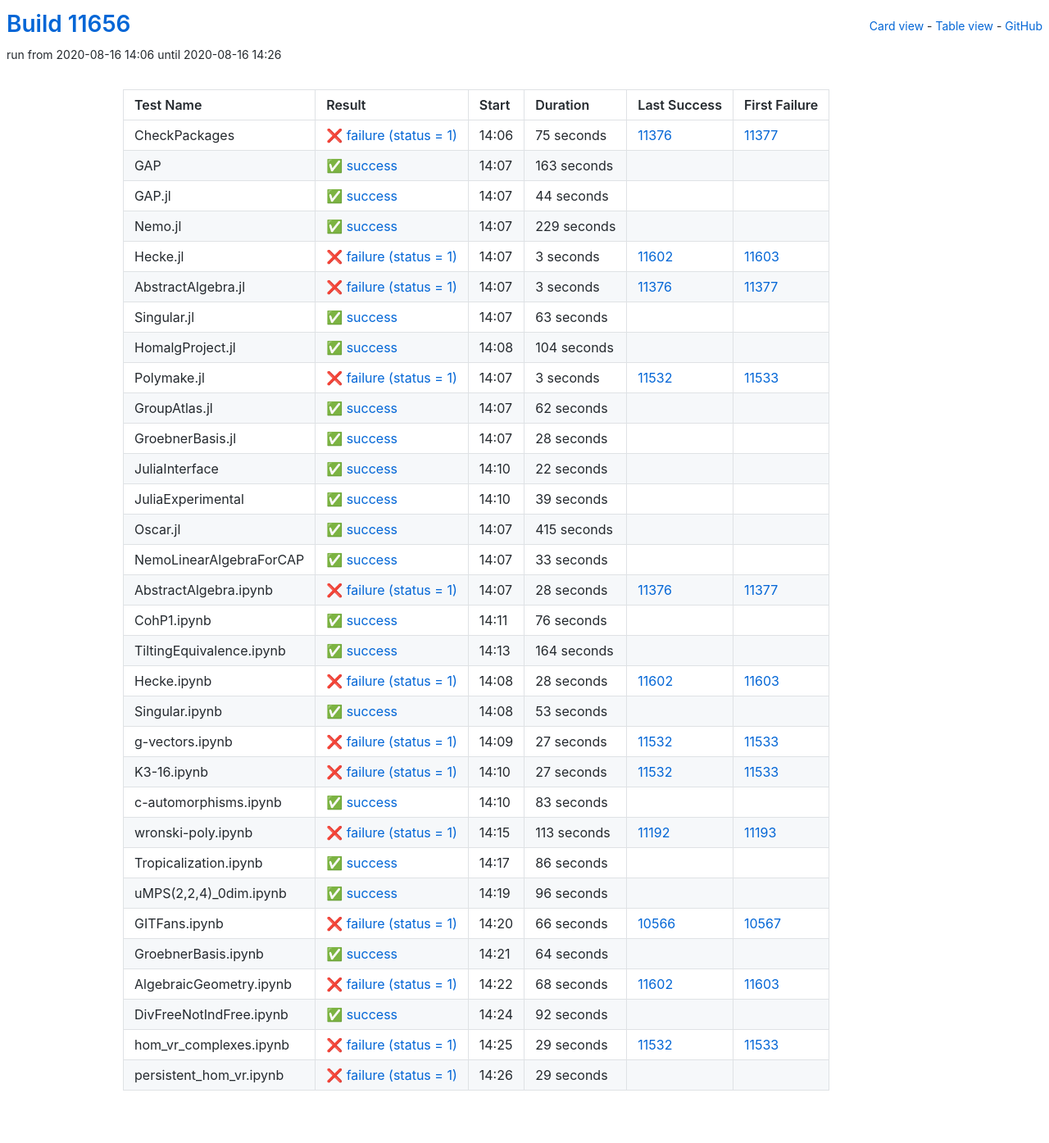
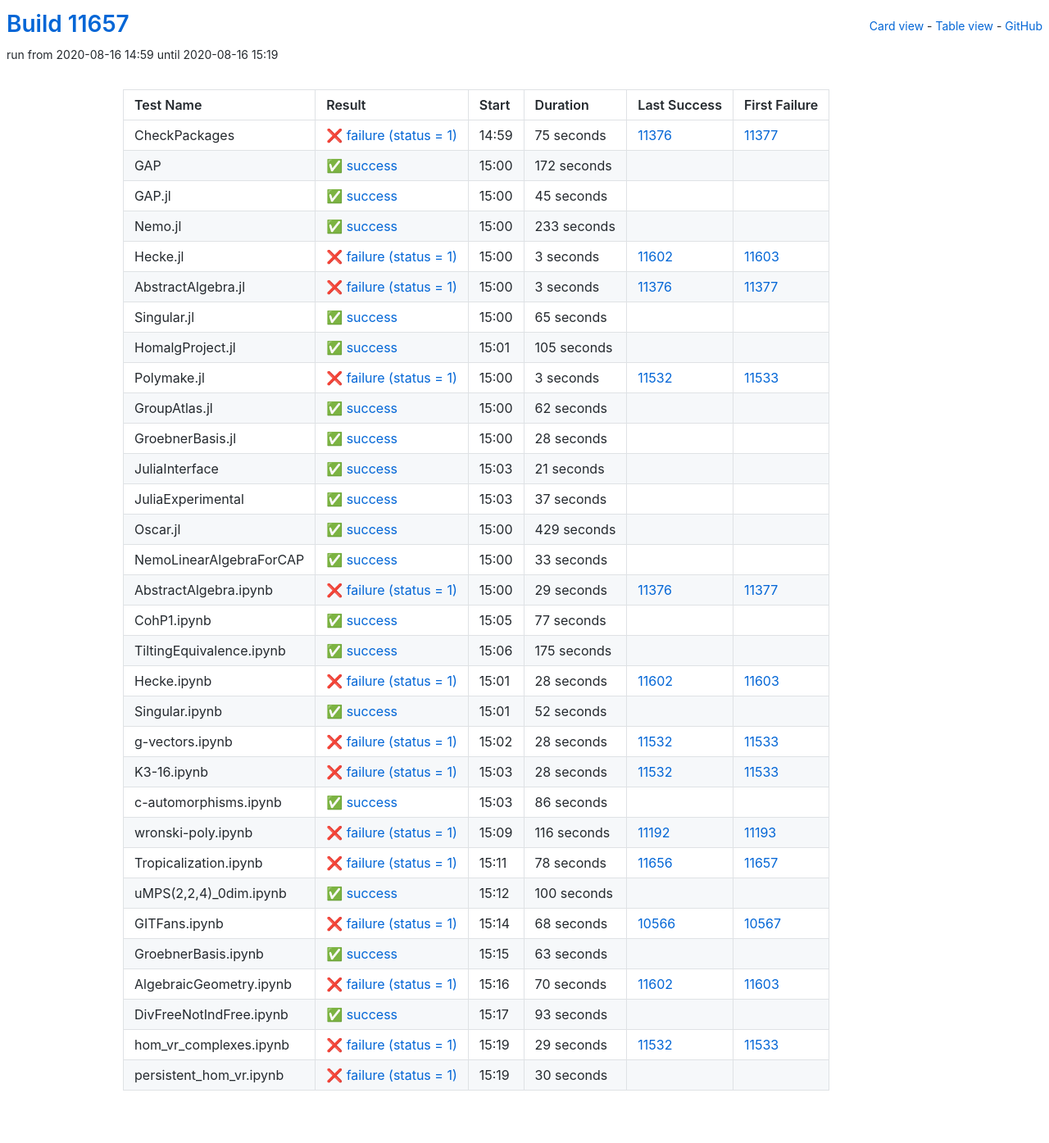
Before and after one commit to oscar-system/oscar-ci-status, a Jekyll site: the page built from table.html, in a window 1280 px wide. Shown: the whole page at 82% size. Built offline with Jekyll 4.4.1, drawn with Linux system fonts in a browser that asks for light colours.

Commit message:
Build #11657

```diff
--- a/_data/ci.yml
+++ b/_data/ci.yml
@@ -1,6 +1,6 @@
 ---
-build: 11656
-build_url: https://oscarci.mathematik.uni-kl.de/job/oscar/11656/
+build: 11657
+build_url: https://oscarci.mathematik.uni-kl.de/job/oscar/11657/
 job: oscar
 organization: oscar-system
 repo: oscar-ci-status
@@ -8,8 +8,8 @@
 tests:
 - name: CheckPackages
   id: checkpackages
-  log: https://oscarci.mathematik.uni-kl.de/job/oscar/11656/artifact/logs/build-11656/CheckPackages.log
-  start: 2020-08-16 14:06
+  log: https://oscarci.mathematik.uni-kl.de/job/oscar/11657/artifact/logs/build-11657/CheckPackages.log
+  start: 2020-08-16 14:59
   success: false
   exitcode: 1
   status: failure
@@ -20,44 +20,44 @@
   first_failure_url: https://oscarci.mathematik.uni-kl.de/job/oscar/11377/
 - name: GAP
   id: gap
-  log: https://oscarci.mathematik.uni-kl.de/job/oscar/11656/artifact/logs/build-11656/GAP.log
-  start: 2020-08-16 14:07
+  log: https://oscarci.mathematik.uni-kl.de/job/oscar/11657/artifact/logs/build-11657/GAP.log
+  start: 2020-08-16 15:00
   success: true
   exitcode: 0
   status: success
-  duration: 163
+  duration: 172
   last_success: false
   last_success_url:
   first_failure: false
   first_failure_url:
 - name: GAP.jl
   id: gap-jl
-  log: https://oscarci.mathematik.uni-kl.de/job/oscar/11656/artifact/logs/build-11656/GAP.jl.log
-  start: 2020-08-16 14:07
+  log: https://oscarci.mathematik.uni-kl.de/job/oscar/11657/artifact/logs/build-11657/GAP.jl.log
+  start: 2020-08-16 15:00
   success: true
   exitcode: 0
   status: success
-  duration: 44
+  duration: 45
   last_success: false
   last_success_url:
   first_failure: false
   first_failure_url:
 - name: Nemo.jl
   id: nemo-jl
-  log: https://oscarci.mathematik.uni-kl.de/job/oscar/11656/artifact/logs/build-11656/Nemo.jl.log
-  start: 2020-08-16 14:07
+  log: https://oscarci.mathematik.uni-kl.de/job/oscar/11657/artifact/logs/build-11657/Nemo.jl.log
+  start: 2020-08-16 15:00
   success: true
   exitcode: 0
   status: success
-  duration: 229
+  duration: 233
   last_success: false
   last_success_url:
   first_failure: false
   first_failure_url:
 - name: Hecke.jl
   id: hecke-jl
-  log: https://oscarci.mathematik.uni-kl.de/job/oscar/11656/artifact/logs/build-11656/Hecke.jl.log
-  start: 2020-08-16 14:07
+  log: https://oscarci.mathematik.uni-kl.de/job/oscar/11657/artifact/logs/build-11657/Hecke.jl.log
+  start: 2020-08-16 15:00
   success: false
   exitcode: 1
   status: failure
@@ -68,8 +68,8 @@
   first_failure_url: https://oscarci.mathematik.uni-kl.de/job/oscar/11603/
 - name: AbstractAlgebra.jl
   id: abstractalgebra-jl
-  log: https://oscarci.mathematik.uni-kl.de/job/oscar/11656/artifact/logs/build-11656/AbstractAlgebra.jl.log
-  start: 2020-08-16 14:07
+  log: https://oscarci.mathematik.uni-kl.de/job/oscar/11657/artifact/logs/build-11657/AbstractAlgebra.jl.log
+  start: 2020-08-16 15:00
   success: false
   exitcode: 1
   status: failure
@@ -80,32 +80,32 @@
   first_failure_url: https://oscarci.mathematik.uni-kl.de/job/oscar/11377/
 - name: Singular.jl
   id: singular-jl
-  log: https://oscarci.mathematik.uni-kl.de/job/oscar/11656/artifact/logs/build-11656/Singular.jl.log
-  start: 2020-08-16 14:07
+  log: https://oscarci.mathematik.uni-kl.de/job/oscar/11657/artifact/logs/build-11657/Singular.jl.log
+  start: 2020-08-16 15:00
   success: true
   exitcode: 0
   status: success
-  duration: 63
+  duration: 65
   last_success: false
   last_success_url:
   first_failure: false
   first_failure_url:
 - name: HomalgProject.jl
   id: homalgproject-jl
-  log: https://oscarci.mathematik.uni-kl.de/job/oscar/11656/artifact/logs/build-11656/HomalgProject.jl.log
-  start: 2020-08-16 14:08
+  log: https://oscarci.mathematik.uni-kl.de/job/oscar/11657/artifact/logs/build-11657/HomalgProject.jl.log
+  start: 2020-08-16 15:01
   success: true
   exitcode: 0
   status: success
-  duration: 104
+  duration: 105
   last_success: false
   last_success_url:
   first_failure: false
   first_failure_url:
 - name: Polymake.jl
   id: polymake-jl
-  log: https://oscarci.mathematik.uni-kl.de/job/oscar/11656/artifact/logs/build-11656/Polymake.jl.log
-  start: 2020-08-16 14:07
+  log: https://oscarci.mathematik.uni-kl.de/job/oscar/11657/artifact/logs/build-11657/Polymake.jl.log
+  start: 2020-08-16 15:00
   success: false
   exitcode: 1
   status: failure
@@ -116,8 +116,8 @@
   first_failure_url: https://oscarci.mathematik.uni-kl.de/job/oscar/11533/
 - name: GroupAtlas.jl
   id: groupatlas-jl
-  log: https://oscarci.mathematik.uni-kl.de/job/oscar/11656/artifact/logs/build-11656/GroupAtlas.jl.log
-  start: 2020-08-16 14:07
+  log: https://oscarci.mathematik.uni-kl.de/job/oscar/11657/artifact/logs/build-11657/GroupAtlas.jl.log
+  start: 2020-08-16 15:00
   success: true
   exitcode: 0
   status: success
@@ -128,8 +128,8 @@
   first_failure_url:
 - name: GroebnerBasis.jl
   id: groebnerbasis-jl
-  log: https://oscarci.mathematik.uni-kl.de/job/oscar/11656/artifact/logs/build-11656/GroebnerBasis.jl.log
-  start: 2020-08-16 14:07
+  log: https://oscarci.mathematik.uni-kl.de/job/oscar/11657/artifact/logs/build-11657/GroebnerBasis.jl.log
+  start: 2020-08-16 15:00
   success: true
   exitcode: 0
   status: success
@@ -140,44 +140,44 @@
   first_failure_url:
 - name: JuliaInterface
   id: juliainterface
-  log: https://oscarci.mathematik.uni-kl.de/job/oscar/11656/artifact/logs/build-11656/JuliaInterface.log
-  start: 2020-08-16 14:10
+  log: https://oscarci.mathematik.uni-kl.de/job/oscar/11657/artifact/logs/build-11657/JuliaInterface.log
+  start: 2020-08-16 15:03
   success: true
   exitcode: 0
   status: success
-  duration: 22
+  duration: 21
   last_success: false
   last_success_url:
   first_failure: false
   first_failure_url:
 - name: JuliaExperimental
   id: juliaexperimental
-  log: https://oscarci.mathematik.uni-kl.de/job/oscar/11656/artifact/logs/build-11656/JuliaExperimental.log
-  start: 2020-08-16 14:10
+  log: https://oscarci.mathematik.uni-kl.de/job/oscar/11657/artifact/logs/build-11657/JuliaExperimental.log
+  start: 2020-08-16 15:03
   success: true
   exitcode: 0
   status: success
-  duration: 39
+  duration: 37
   last_success: false
   last_success_url:
   first_failure: false
   first_failure_url:
 - name: Oscar.jl
   id: oscar-jl
-  log: https://oscarci.mathematik.uni-kl.de/job/oscar/11656/artifact/logs/build-11656/Oscar.jl.log
-  start: 2020-08-16 14:07
+  log: https://oscarci.mathematik.uni-kl.de/job/oscar/11657/artifact/logs/build-11657/Oscar.jl.log
+  start: 2020-08-16 15:00
   success: true
   exitcode: 0
   status: success
-  duration: 415
+  duration: 429
   last_success: false
   last_success_url:
   first_failure: false
   first_failure_url:
 - name: NemoLinearAlgebraForCAP
   id: nemolinearalgebraforcap
-  log: https://oscarci.mathematik.uni-kl.de/job/oscar/11656/artifact/logs/build-11656/NemoLinearAlgebraForCAP.log
-  start: 2020-08-16 14:07
+  log: https://oscarci.mathematik.uni-kl.de/job/oscar/11657/artifact/logs/build-11657/NemoLinearAlgebraForCAP.log
+  start: 2020-08-16 15:00
   success: true
   exitcode: 0
   status: success
@@ -188,44 +188,44 @@
   first_failure_url:
 - name: AbstractAlgebra.ipynb
   id: abstractalgebra-ipynb
-  log: https://oscarci.mathematik.uni-kl.de/job/oscar/11656/artifact/logs/build-11656/AbstractAlgebra.ipynb.log
-  start: 2020-08-16 14:07
+  log: https://oscarci.mathematik.uni-kl.de/job/oscar/11657/artifact/logs/build-11657/AbstractAlgebra.ipynb.log
+  start: 2020-08-16 15:00
   success: false
   exitcode: 1
   status: failure
-  duration: 28
+  duration: 29
   last_success: 11376
   last_success_url: https://oscarci.mathematik.uni-kl.de/job/oscar/11376/
   first_failure: 11377
   first_failure_url: https://oscarci.mathematik.uni-kl.de/job/oscar/11377/
 - name: CohP1.ipynb
   id: cohp1-ipynb
-  log: https://oscarci.mathematik.uni-kl.de/job/oscar/11656/artifact/logs/build-11656/CohP1.ipynb.log
-  start: 2020-08-16 14:11
+  log: https://oscarci.mathematik.uni-kl.de/job/oscar/11657/artifact/logs/build-11657/CohP1.ipynb.log
+  start: 2020-08-16 15:05
   success: true
   exitcode: 0
   status: success
-  duration: 76
+  duration: 77
   last_success: false
   last_success_url:
   first_failure: false
   first_failure_url:
 - name: TiltingEquivalence.ipynb
   id: tiltingequivalence-ipynb
-  log: https://oscarci.mathematik.uni-kl.de/job/oscar/11656/artifact/logs/build-11656/TiltingEquivalence.ipynb.log
-  start: 2020-08-16 14:13
+  log: https://oscarci.mathematik.uni-kl.de/job/oscar/11657/artifact/logs/build-11657/TiltingEquivalence.ipynb.log
+  start: 2020-08-16 15:06
   success: true
   exitcode: 0
   status: success
-  duration: 164
+  duration: 175
   last_success: false
   last_success_url:
   first_failure: false
   first_failure_url:
 - name: Hecke.ipynb
   id: hecke-ipynb
-  log: https://oscarci.mathematik.uni-kl.de/job/oscar/11656/artifact/logs/build-11656/Hecke.ipynb.log
-  start: 2020-08-16 14:08
+  log: https://oscarci.mathematik.uni-kl.de/job/oscar/11657/artifact/logs/build-11657/Hecke.ipynb.log
+  start: 2020-08-16 15:01
   success: false
   exitcode: 1
   status: failure
@@ -236,68 +236,44 @@
   first_failure_url: https://oscarci.mathematik.uni-kl.de/job/oscar/11603/
 - name: Singular.ipynb
   id: singular-ipynb
-  log: https://oscarci.mathematik.uni-kl.de/job/oscar/11656/artifact/logs/build-11656/Singular.ipynb.log
-  start: 2020-08-16 14:08
+  log: https://oscarci.mathematik.uni-kl.de/job/oscar/11657/artifact/logs/build-11657/Singular.ipynb.log
+  start: 2020-08-16 15:01
   success: true
   exitcode: 0
   status: success
-  duration: 53
+  duration: 52
   last_success: false
   last_success_url:
   first_failure: false
   first_failure_url:
 - name: g-vectors.ipynb
   id: g-vectors-ipynb
-  log: https://oscarci.mathematik.uni-kl.de/job/oscar/11656/artifact/logs/build-11656/g-vectors.ipynb.log
-  start: 2020-08-16 14:09
+  log: https://oscarci.mathematik.uni-kl.de/job/oscar/11657/artifact/logs/build-11657/g-vectors.ipynb.log
+  start: 2020-08-16 15:02
   success: false
   exitcode: 1
   status: failure
-  duration: 27
+  duration: 28
   last_success: 11532
   last_success_url: https://oscarci.mathematik.uni-kl.de/job/oscar/11532/
   first_failure: 11533
   first_failure_url: https://oscarci.mathematik.uni-kl.de/job/oscar/11533/
 - name: K3-16.ipynb
   id: k3-16-ipynb
-  log: https://oscarci.mathematik.uni-kl.de/job/oscar/11656/artifact/logs/build-11656/K3-16.ipynb.log
-  start: 2020-08-16 14:10
+  log: https://oscarci.mathematik.uni-kl.de/job/oscar/11657/artifact/logs/build-11657/K3-16.ipynb.log
+  start: 2020-08-16 15:03
   success: false
   exitcode: 1
   status: failure
-  duration: 27
+  duration: 28
   last_success: 11532
   last_success_url: https://oscarci.mathematik.uni-kl.de/job/oscar/11532/
   first_failure: 11533
   first_failure_url: https://oscarci.mathematik.uni-kl.de/job/oscar/11533/
 - name: c-automorphisms.ipynb
   id: c-automorphisms-ipynb
-  log: https://oscarci.mathematik.uni-kl.de/job/oscar/11656/artifact/logs/build-11656/c-automorphisms.ipynb.log
-  start: 2020-08-16 14:10
-  success: true
-  exitcode: 0
-  status: success
-  duration: 83
-  last_success: false
-  last_success_url:
-  first_failure: false
-  first_failure_url:
-- name: wronski-poly.ipynb
-  id: wronski-poly-ipynb
-  log: https://oscarci.mathematik.uni-kl.de/job/oscar/11656/artifact/logs/build-11656/wronski-poly.ipynb.log
-  start: 2020-08-16 14:15
-  success: false
-  exitcode: 1
-  status: failure
-  duration: 113
-  last_success: 11192
-  last_success_url: https://oscarci.mathematik.uni-kl.de/job/oscar/11192/
-  first_failure: 11193
-  first_failure_url: https://oscarci.mathematik.uni-kl.de/job/oscar/11193/
-- name: Tropicalization.ipynb
-  id: tropicalization-ipynb
-  log: https://oscarci.mathematik.uni-kl.de/job/oscar/11656/artifact/logs/build-11656/Tropicalization.ipynb.log
-  start: 2020-08-16 14:17
+  log: https://oscarci.mathematik.uni-kl.de/job/oscar/11657/artifact/logs/build-11657/c-automorphisms.ipynb.log
+  start: 2020-08-16 15:03
   success: true
   exitcode: 0
   status: success
@@ -306,70 +282,94 @@
   last_success_url:
   first_failure: false
   first_failure_url:
+- name: wronski-poly.ipynb
+  id: wronski-poly-ipynb
+  log: https://oscarci.mathematik.uni-kl.de/job/oscar/11657/artifact/logs/build-11657/wronski-poly.ipynb.log
+  start: 2020-08-16 15:09
+  success: false
+  exitcode: 1
+  status: failure
+  duration: 116
+  last_success: 11192
+  last_success_url: https://oscarci.mathematik.uni-kl.de/job/oscar/11192/
+  first_failure: 11193
+  first_failure_url: https://oscarci.mathematik.uni-kl.de/job/oscar/11193/
+- name: Tropicalization.ipynb
+  id: tropicalization-ipynb
+  log: https://oscarci.mathematik.uni-kl.de/job/oscar/11657/artifact/logs/build-11657/Tropicalization.ipynb.log
+  start: 2020-08-16 15:11
+  success: false
+  exitcode: 1
+  status: failure
+  duration: 78
+  last_success: 11656
+  last_success_url: https://oscarci.mathematik.uni-kl.de/job/oscar/11656/
+  first_failure: 11657
+  first_failure_url: https://oscarci.mathematik.uni-kl.de/job/oscar/11657/
 - name: uMPS(2,2,4)_0dim.ipynb
   id: umps-2-2-4-0dim-ipynb
-  log: https://oscarci.mathematik.uni-kl.de/job/oscar/11656/artifact/logs/build-11656/uMPS-2-2-4-_0dim.ipynb.log
-  start: 2020-08-16 14:19
+  log: https://oscarci.mathematik.uni-kl.de/job/oscar/11657/artifact/logs/build-11657/uMPS-2-2-4-_0dim.ipynb.log
+  start: 2020-08-16 15:12
   success: true
   exitcode: 0
   status: success
-  duration: 96
+  duration: 100
   last_success: false
   last_success_url:
   first_failure: false
   first_failure_url:
 - name: GITFans.ipynb
   id: gitfans-ipynb
-  log: https://oscarci.mathematik.uni-kl.de/job/oscar/11656/artifact/logs/build-11656/GITFans.ipynb.log
-  start: 2020-08-16 14:20
+  log: https://oscarci.mathematik.uni-kl.de/job/oscar/11657/artifact/logs/build-11657/GITFans.ipynb.log
+  start: 2020-08-16 15:14
   success: false
   exitcode: 1
   status: failure
-  duration: 66
+  duration: 68
   last_success: 10566
   last_success_url: https://oscarci.mathematik.uni-kl.de/job/oscar/10566/
   first_failure: 10567
   first_failure_url: https://oscarci.mathematik.uni-kl.de/job/oscar/10567/
 - name: GroebnerBasis.ipynb
   id: groebnerbasis-ipynb
-  log: https://oscarci.mathematik.uni-kl.de/job/oscar/11656/artifact/logs/build-11656/GroebnerBasis.ipynb.log
-  start: 2020-08-16 14:21
+  log: https://oscarci.mathematik.uni-kl.de/job/oscar/11657/artifact/logs/build-11657/GroebnerBasis.ipynb.log
+  start: 2020-08-16 15:15
   success: true
   exitcode: 0
   status: success
-  duration: 64
+  duration: 63
   last_success: false
   last_success_url:
   first_failure: false
   first_failure_url:
 - name: AlgebraicGeometry.ipynb
   id: algebraicgeometry-ipynb
-  log: https://oscarci.mathematik.uni-kl.de/job/oscar/11656/artifact/logs/build-11656/AlgebraicGeometry.ipynb.log
-  start: 2020-08-16 14:22
+  log: https://oscarci.mathematik.uni-kl.de/job/oscar/11657/artifact/logs/build-11657/AlgebraicGeometry.ipynb.log
+  start: 2020-08-16 15:16
   success: false
   exitcode: 1
   status: failure
-  duration: 68
+  duration: 70
   last_success: 11602
   last_success_url: https://oscarci.mathematik.uni-kl.de/job/oscar/11602/
   first_failure: 11603
   first_failure_url: https://oscarci.mathematik.uni-kl.de/job/oscar/11603/
 - name: DivFreeNotIndFree.ipynb
   id: divfreenotindfree-ipynb
-  log: https://oscarci.mathematik.uni-kl.de/job/oscar/11656/artifact/logs/build-11656/DivFreeNotIndFree.ipynb.log
-  start: 2020-08-16 14:24
+  log: https://oscarci.mathematik.uni-kl.de/job/oscar/11657/artifact/logs/build-11657/DivFreeNotIndFree.ipynb.log
+  start: 2020-08-16 15:17
   success: true
   exitcode: 0
   status: success
-  duration: 92
+  duration: 93
   last_success: false
   last_success_url:
   first_failure: false
   first_failure_url:
 - name: hom_vr_complexes.ipynb
   id: hom-vr-complexes-ipynb
-  log: https://oscarci.mathematik.uni-kl.de/job/oscar/11656/artifact/logs/build-11656/hom_vr_complexes.ipynb.log
-  start: 2020-08-16 14:25
+  log: https://oscarci.mathematik.uni-kl.de/job/oscar/11657/artifact/logs/build-11657/hom_vr_complexes.ipynb.log
+  start: 2020-08-16 15:19
   success: false
   exitcode: 1
   status: failure
@@ -380,12 +380,12 @@
   first_failure_url: https://oscarci.mathematik.uni-kl.de/job/oscar/11533/
 - name: persistent_hom_vr.ipynb
   id: persistent-hom-vr-ipynb
-  log: https://oscarci.mathematik.uni-kl.de/job/oscar/11656/artifact/logs/build-11656/persistent_hom_vr.ipynb.log
-  start: 2020-08-16 14:26
+  log: https://oscarci.mathematik.uni-kl.de/job/oscar/11657/artifact/logs/build-11657/persistent_hom_vr.ipynb.log
+  start: 2020-08-16 15:19
   success: false
   exitcode: 1
   status: failure
-  duration: 29
+  duration: 30
   last_success: false
   last_success_url:
   first_failure: false
```
Also changed, not shown: README.md.
